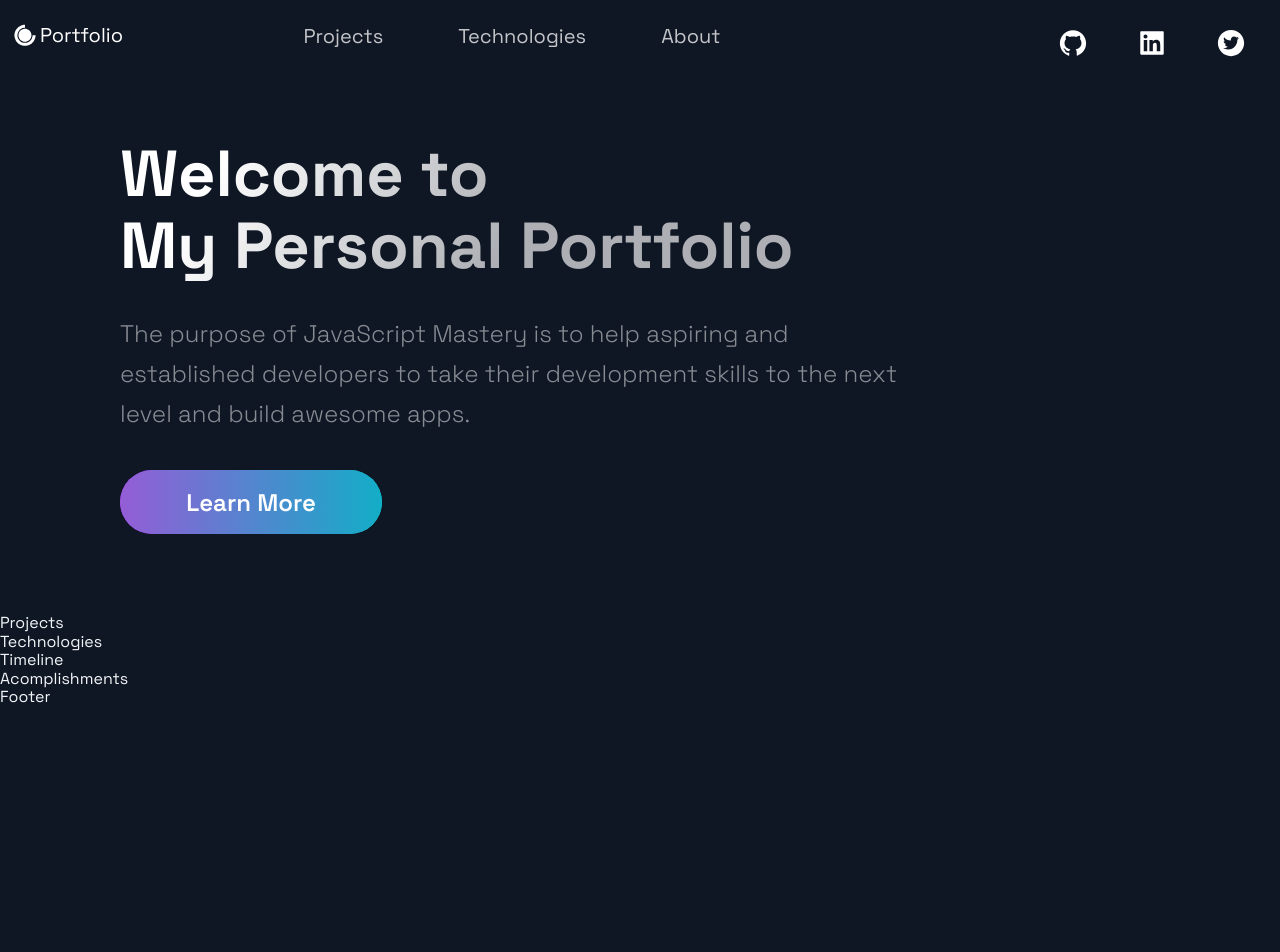
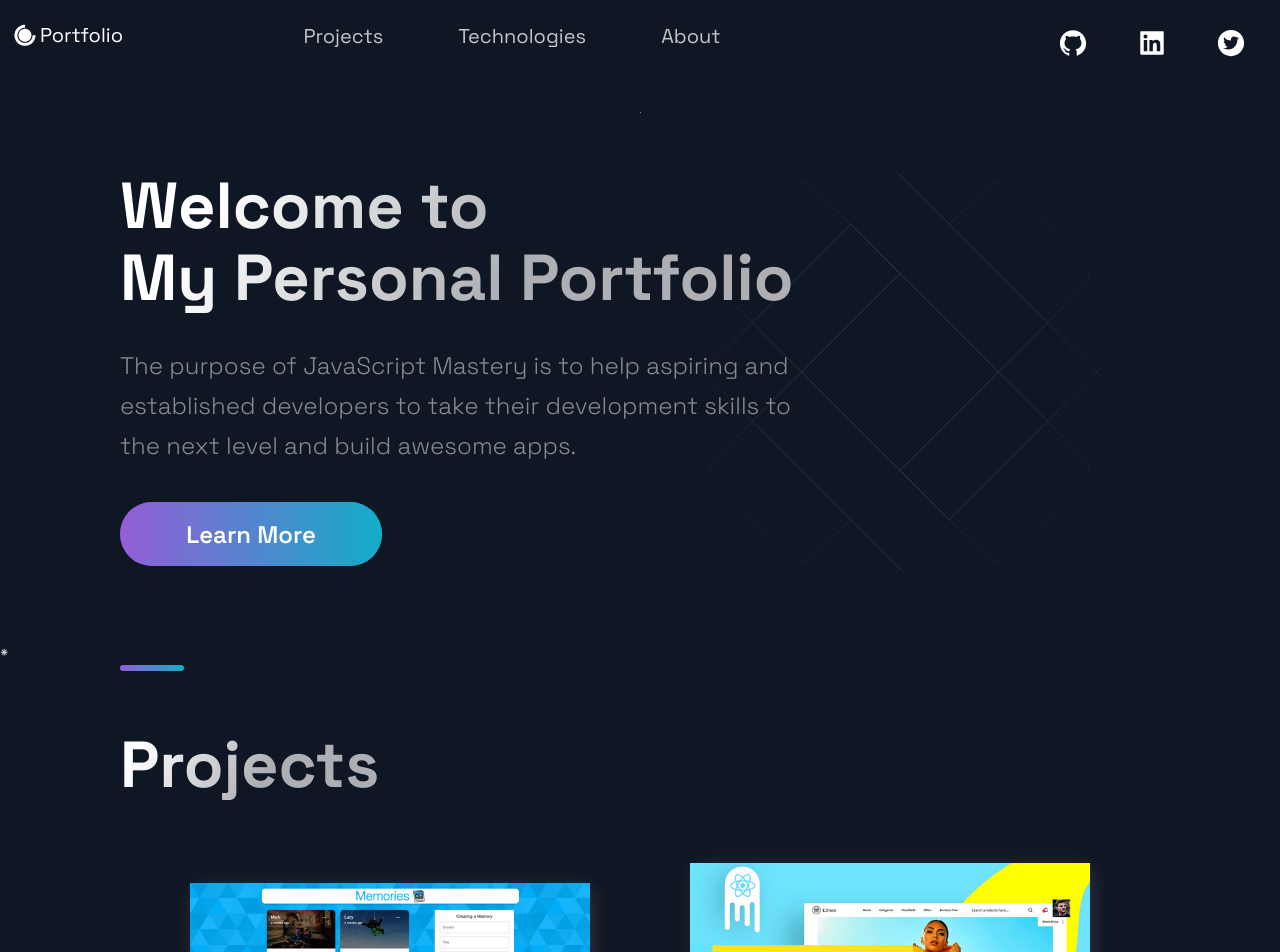
Before and after one commit to rohit-rai-0101rm/profile, a Next.js app: page / in a window 1280 px wide. Shown: the top 952 px of the page. Before the commit the page ends 800 px from the top, so only its background shows below. Built offline with nearby package versions, Linux system fonts and the light colour scheme.

Commit message:
projects section added

```diff
--- a/src/components/Projects/Projects.js
+++ b/src/components/Projects/Projects.js
@@ -3,11 +3,38 @@ import React from 'react';
 import { BlogCard, CardInfo, ExternalLinks, GridContainer, HeaderThree, Hr, Tag, TagList, TitleContent, UtilityList, Img } from './ProjectsStyles';
 import { Section, SectionDivider, SectionTitle } from '../../styles/GlobalComponents';
 import { projects } from '../../constants/constants';
-
+console.log(projects)
 const Projects = () => (
-  <div>
-    Projects
-  </div>
+  <Section nopadding id="projects">
+    <SectionDivider />
+    <SectionTitle main>Projects</SectionTitle>
+    <GridContainer>
+      {projects.map((project, i) => {
+        return (
+          <BlogCard key={i}>
+          <Img src={project.image} />
+            <TitleContent>
+              <HeaderThree title>{project.title}</HeaderThree>
+              <Hr />
+            </TitleContent>
+            <CardInfo className="card-info">{project.description}</CardInfo>
+            <div>
+              <TitleContent>Stack</TitleContent>
+              <TagList>
+                {project.tags.map((t, i) => {
+                  return <Tag key={i}>{t}</Tag>;
+                })}
+              </TagList>
+            </div>
+            <UtilityList>
+              <ExternalLinks href={project.visit}>Code</ExternalLinks>
+              <ExternalLinks href={project.source}>Source</ExternalLinks>
+            </UtilityList>
+          </BlogCard>
+        );
+      })}
+    </GridContainer>
+  </Section>
 );
 
 export default Projects;
--- a/src/pages/index.js
+++ b/src/pages/index.js
@@ -10,10 +10,10 @@ import { Section } from '../styles/GlobalComponents';
 const Home = () => {
   return (
     <Layout>
-      {/* <Section grid> */}
+       <Section grid>
         <Hero />
-        {/* <BgAnimation /> */}
-      {/* </Section> */}
+         <BgAnimation />
+       </Section> *
       <Projects />
       <Technologies />
       <Timeline />
```
